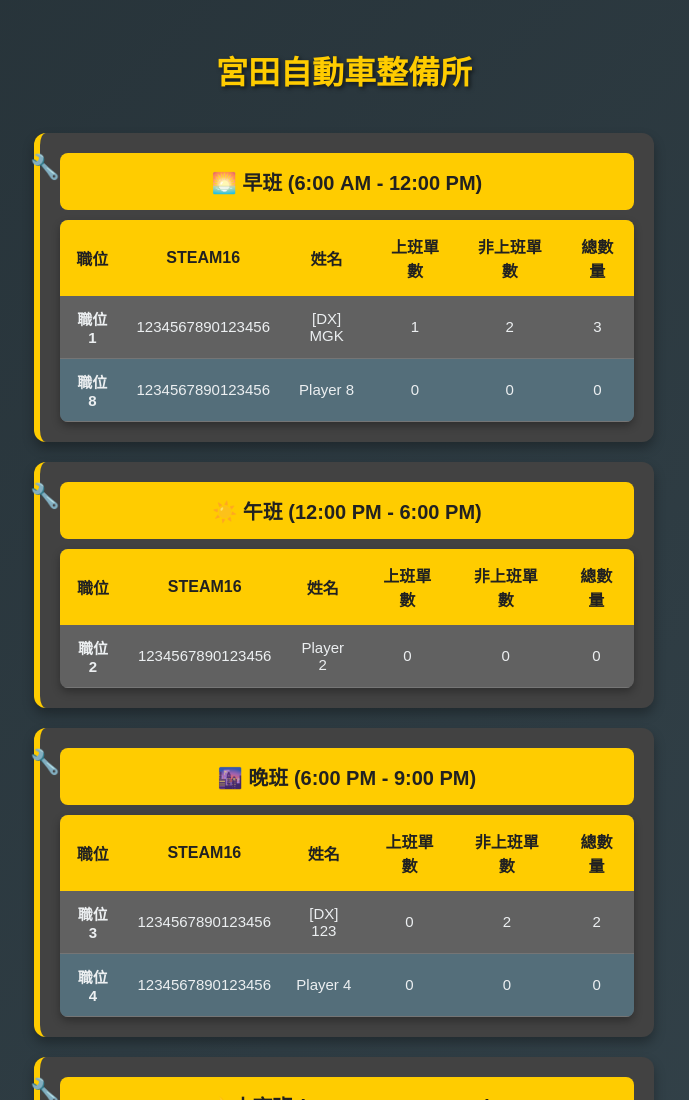
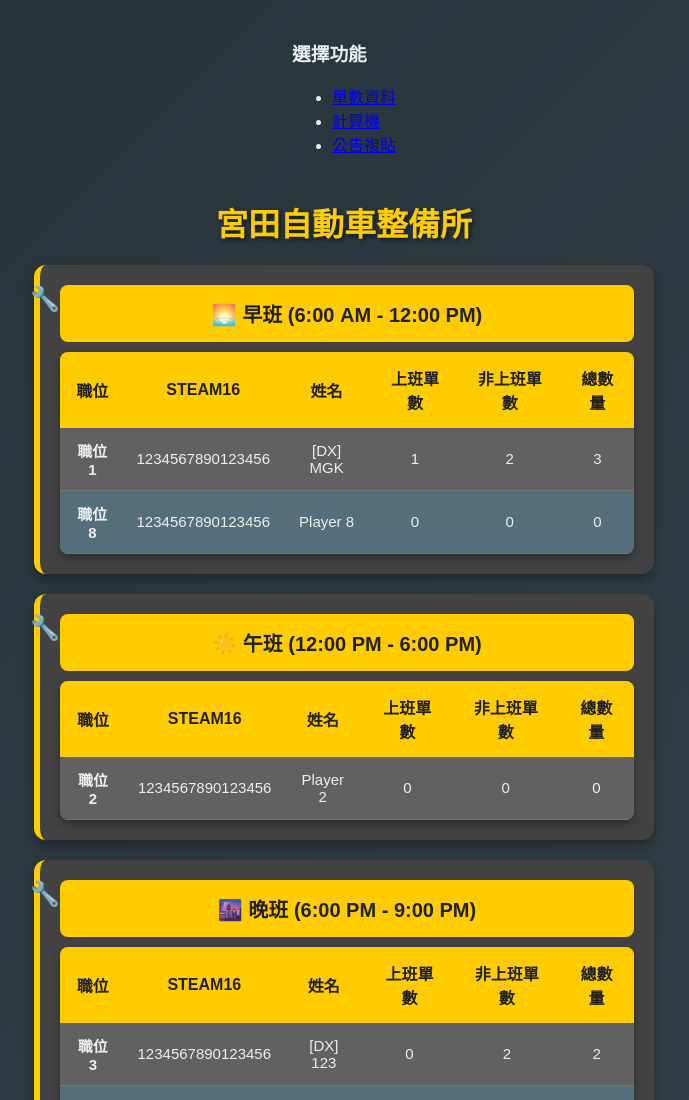
Before and after one commit to mgkplays/dx, a plain HTML site: page index.html in a window 1280 px wide. Shown: the top 1100 px of the page, without its empty margins (296-985 px from the left). Drawn offline with Linux system fonts and the light colour scheme.

Commit message:
Update index.html

```diff
--- a/index.html
+++ b/index.html
@@ -8,9 +8,34 @@
 </head>
 <body>
 
-    <h2>宮田自動車整備所</h2>
+    <!-- Sidebar -->
+    <div id="sidebar">
+        <h3>選擇功能</h3>
+        <ul>
+            <li><a href="#" onclick="showSection('shiftData')">單數資料</a></li>
+            <li><a href="#" onclick="showSection('calculator')">計算機</a></li>
+            <li><a href="#" onclick="showSection('announcements')">公告複貼</a></li>
+        </ul>
+    </div>
 
-    <div id="shiftSections"></div>
+    <!-- Main Content -->
+    <div id="mainContent">
+        <h2>宮田自動車整備所</h2>
+        <div id="shiftSections"></div>
+
+        <!-- Additional Sections -->
+        <div id="calculator" class="hidden">
+            <h3>計算機</h3>
+            <p>這裡是計算機功能。</p>
+            <!-- Add your calculator functionality here -->
+        </div>
+
+        <div id="announcements" class="hidden">
+            <h3>公告複貼</h3>
+            <p>這裡是公告複貼功能。</p>
+            <!-- Add your announcement content here -->
+        </div>
+    </div>
 
     <!-- Credits Section -->
     <footer style="text-align: center; margin-top: 40px; font-family: 'Arial', sans-serif; color: #ffcc00;">
```
